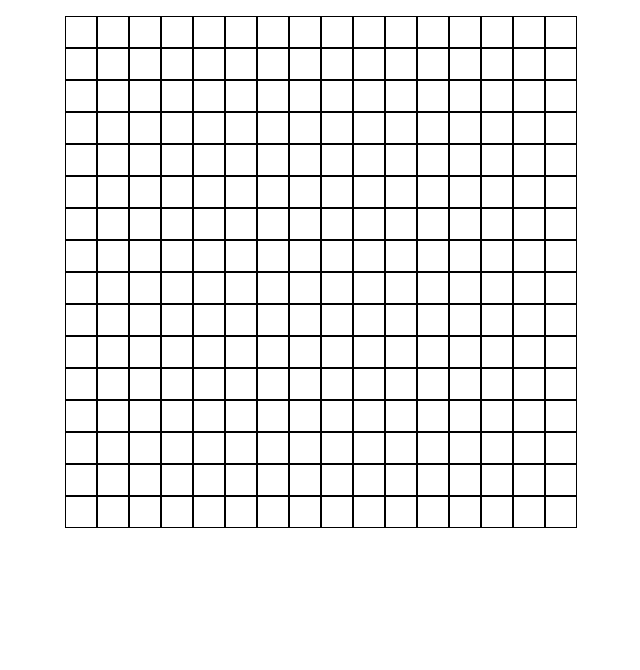
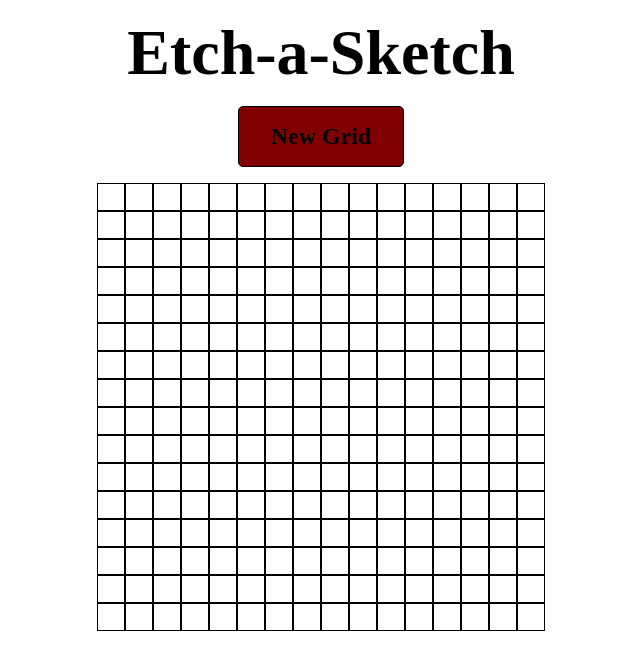
Before and after one commit to Esk3tit/odin-etch-a-sketch, a plain HTML site: page index.html in a window 1280 px wide. Shown: the whole page, without its empty margins (319-959 px from the left). Drawn offline with Linux system fonts and the light colour scheme.

Commit message:
Add new button to reset grid and change grid size
Width and height being set keeps the grid the same size so that more
squares don't cause grid to expand. Refactor grid creation into function
to reuse for creating new grid after 16 x 16. We don't need to
individually delete columns, just delete the rows and the columns inside
go bye bye

```diff
--- a/index.html
+++ b/index.html
@@ -8,6 +8,8 @@
         <link rel="stylesheet" href="style.css">
     </head>
     <body>
+        <h1>Etch-a-Sketch</h1>
+        <button id="new-grid-btn">New Grid</button>
         <div class="container"></div>
     </body>
 </html>
--- a/script.js
+++ b/script.js
@@ -1,21 +1,35 @@
-// Create 16 x 16 grid of divs using flex box, two loops, outer for rows, inner for columns
-for (let i = 0; i < 16; i++) {
+function generateGrid(n) {
+    for (let i = 0; i < n; i++) {
         const row = document.createElement('div');
         row.classList.add('row');
-    for (let j = 0; j < 16; j++) {
+        for (let j = 0; j < n; j++) {
             const column = document.createElement('div');
             column.classList.add('column');
             row.appendChild(column);
         }
         document.querySelector('.container').appendChild(row);
     }
+}
 
-// Add hover effect so that when mouse passes over div, it changes color
-// Use event delegation to add event listener to container, then use if statement to check if target is a column
-// to prevent event listener from firing when mouse passes over row and not having event listeners for every column
-// which would be inefficient
+generateGrid(16);
+
 document.querySelector('.container').addEventListener('mouseover', function(e) {
     if (e.target.classList.contains('column')) {
         e.target.classList.add('hover');
     }
 });
+
+const newGridBtn = document.querySelector('#new-grid-btn');
+
+newGridBtn.addEventListener('click', function() {
+    let newGridSize;
+    do {
+        newGridSize = prompt('Enter new grid size (1 - 100):');
+    } while (isNaN(newGridSize) || Number(newGridSize) < 1 || Number(newGridSize) > 100);
+    newGridSize = Number(newGridSize);
+
+    const rows = document.querySelectorAll('.row');
+    rows.forEach(row => row.remove());
+
+    generateGrid(newGridSize);
+});
--- a/style.css
+++ b/style.css
@@ -1,8 +1,8 @@
 .container {
     display: flex;
     flex-direction: column;
-    width: 40%;
-    height: 40%;
+    width: 35%;
+    height: 35%;
     margin: 1rem auto;
 }
 
@@ -20,3 +20,22 @@
 .hover {
     background-color: black;
 }
+
+h1 {
+    text-align: center;
+    margin: 1rem 0;
+    font-size: 4rem;
+    font-weight: 900;
+}
+
+button {
+    margin: 1rem auto;
+    padding: 1rem 2rem;
+    border: 1px solid #000;
+    border-radius: 5px;
+    background-color: maroon;
+    font-size: 1.5rem;
+    font-weight: 900;
+    cursor: pointer;
+    display: block;
+}
```
Also changed, not shown: reset.css (+0 -12 lines). Lines whose indentation alone changed are shown as unchanged.
